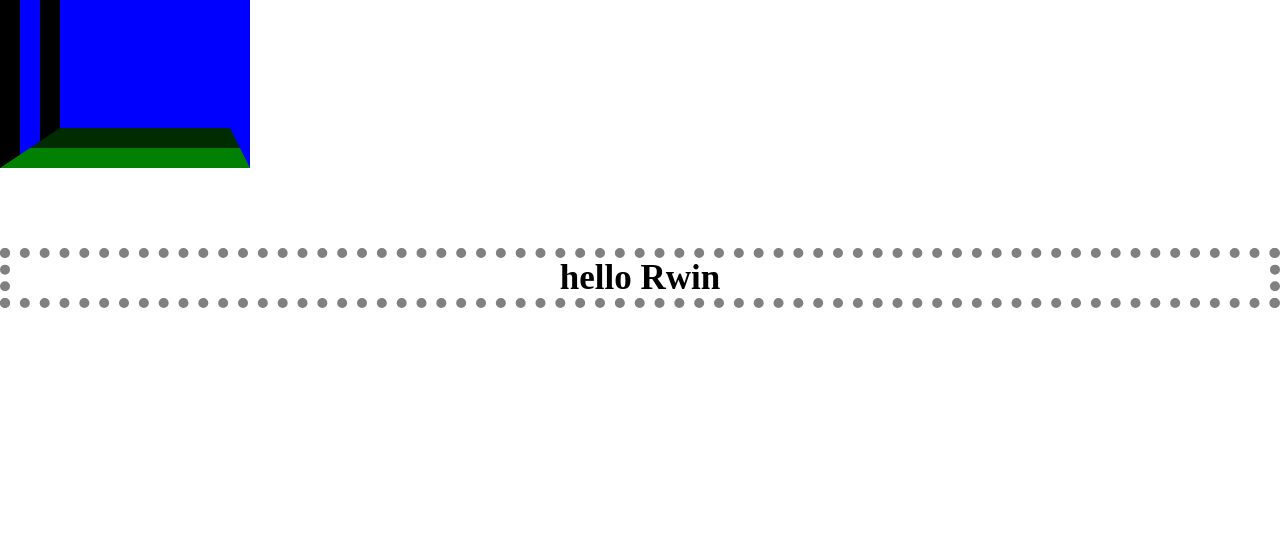
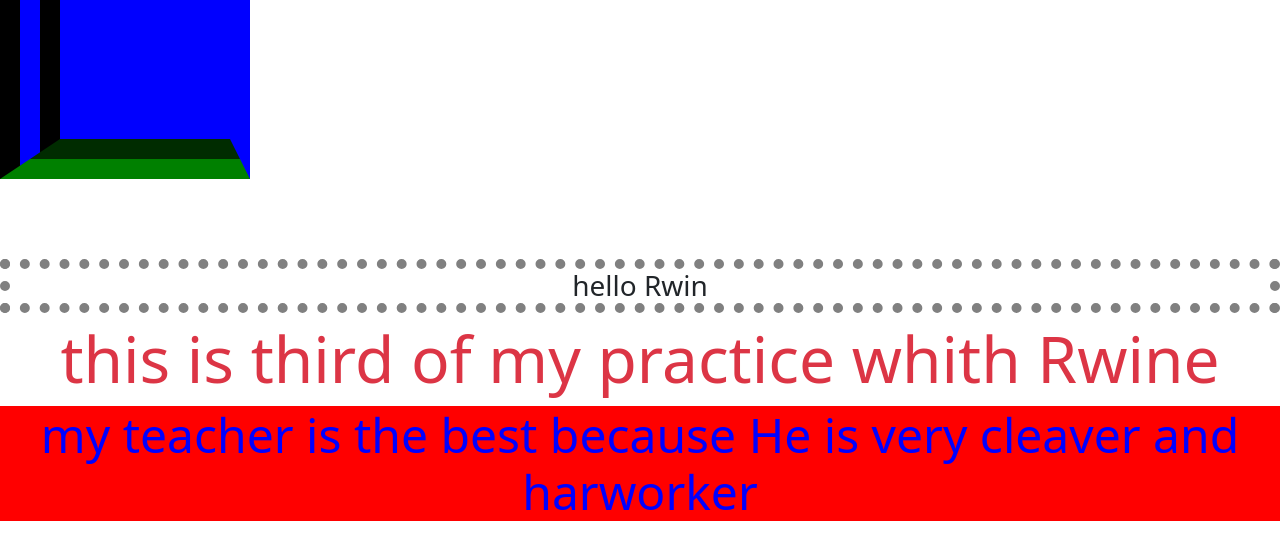
Before and after one commit to mohsenajouri/my_practice, a website built with Vite: page index.html in a window 1280 px wide. Shown: the part 459-996 px from the top of the page. Before the commit the page ends 800 px from the top, so only its background shows below. Built offline with nearby package versions, Linux system fonts and the light colour scheme; files whose address does not match are found by name.

Commit message:
the forth changed

```diff
--- a/index.html
+++ b/index.html
@@ -5,11 +5,11 @@
     <link rel="icon" type="image/svg+xml" href="/vite.svg" />
     <meta name="viewport" content="width=device-width, initial-scale=1.0" />
     <title>Vite App</title>
-
+    <link rel="stylesheet" href="./node_modules/bootstrap/dist/css/bootstrap.min.css">
     <link rel="stylesheet" href="./src/style.css" />
   </head>
   <body>
-    <!-- <div class="container-fluid  rWin" >
+     <!-- <div class="container-fluid  rWin" >
       <h1 >سلام دنیا</h1>
       <p class="display-1 text-center myTitle">This is my first practice</p>
       <div class="bg-danger d-flex justify-content-between container-lg">
@@ -73,12 +73,15 @@
           class="w-25 img-thumbnail"
         />
       </div>
-    </div> -->
+    </div>  -->
     <div class="box">box one</div>
     <h2>hello hello hello</h2>
     <div class="boxTwo">box two</div>
     <script src="./node_modules/bootstrap/dist/js/bootstrap.min.js"></script>
     <h3>hello Rwin</h3>
-
+    <h4 class="display-3 text-danger Rwin ">this is third of my practice whith Rwine</h4>
+    <div>
+      <p class="text-warning display-5 Rwin2">my teacher is the best because He is very cleaver and harworker</p>
+    </div>
   </body>
 </html>
--- a/src/style.css
+++ b/src/style.css
@@ -49,11 +49,27 @@
   border-style: dotted solid groove double;
   border-color: red blue green black;
 }
-h2{text-align: center;
-color: #0c4c7d;
+h2 {
+  text-align: center;
+  color: #0c4c7d;
 }
-h3{
+h3 {
   text-align: center;
   border: 10px dotted gray;
   font-size: 35px;
 }
+.Rwin {
+  text-align: center;
+  font-size: 80px;
+  color: gray !important;
+}
+.Rwin {
+  text-align: center;
+  font-size: 35px;
+  color: blueviolet !important;
+}
+div .Rwin2 {
+  background-color: red;
+  text-align: center;
+  color: blue!important;
+}
```
